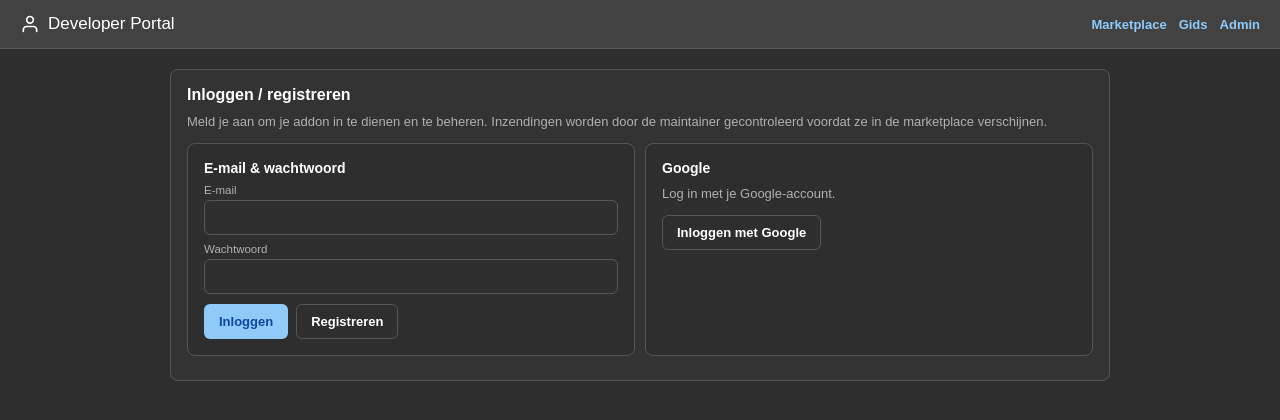
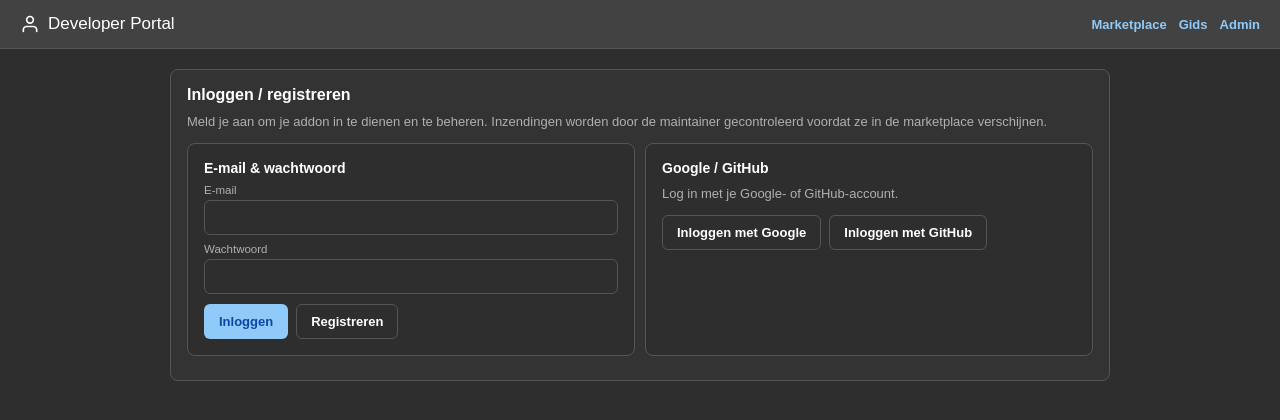
Before and after one commit to hoggie-homerserver/Egodact_addon_marketplace, a plain HTML site: page portal.html in a window 1280 px wide. Drawn offline with Linux system fonts and the light colour scheme.

Commit message:
Add GitHub login option to developer portal and admin

```diff
--- a/portal.html
+++ b/portal.html
@@ -65,9 +65,9 @@
           <div class="row" style="margin-top:10px;"><button class="btn primary" id="loginBtn">Inloggen</button><button class="btn" id="registerBtn">Registreren</button></div>
         </div>
         <div class="card" style="margin:0;background:var(--egd-veld)">
-          <h3>Google</h3>
-          <p>Log in met je Google-account.</p>
-          <div class="row" style="margin-top:10px;"><button class="btn" id="googleBtn">Inloggen met Google</button></div>
+          <h3>Google / GitHub</h3>
+          <p>Log in met je Google- of GitHub-account.</p>
+          <div class="row" style="margin-top:10px;"><button class="btn" id="googleBtn">Inloggen met Google</button><button class="btn" id="githubBtn">Inloggen met GitHub</button></div>
         </div>
       </div>
       <div id="authMsg" class="msg"></div>
@@ -189,6 +189,10 @@ content.js</textarea></div>
   $('googleBtn').onclick = function(){
     MP.ready.then(function(ok){ if(!ok) return; var p = new firebase.auth.GoogleAuthProvider(); MP.auth.signInWithPopup(p).then(function(){ msg($('authMsg'), 'Ingelogd met Google.', 'ok'); }).catch(function(e){ msg($('authMsg'), e.message, 'err'); }); });
   };
+  var ghBtn = $('githubBtn');
+  if (ghBtn) ghBtn.onclick = function(){
+    MP.ready.then(function(ok){ if(!ok) return; var p = new firebase.auth.GithubAuthProvider(); MP.auth.signInWithPopup(p).then(function(){ msg($('authMsg'), 'Ingelogd met GitHub.', 'ok'); }).catch(function(e){ msg($('authMsg'), e.message, 'err'); }); });
+  };
   $('logoutBtn').onclick = function(){ if(MP.auth) MP.auth.signOut(); };
 
   function resetForm(){
```
Also changed, not shown: admin.html (+4 -2 lines).
